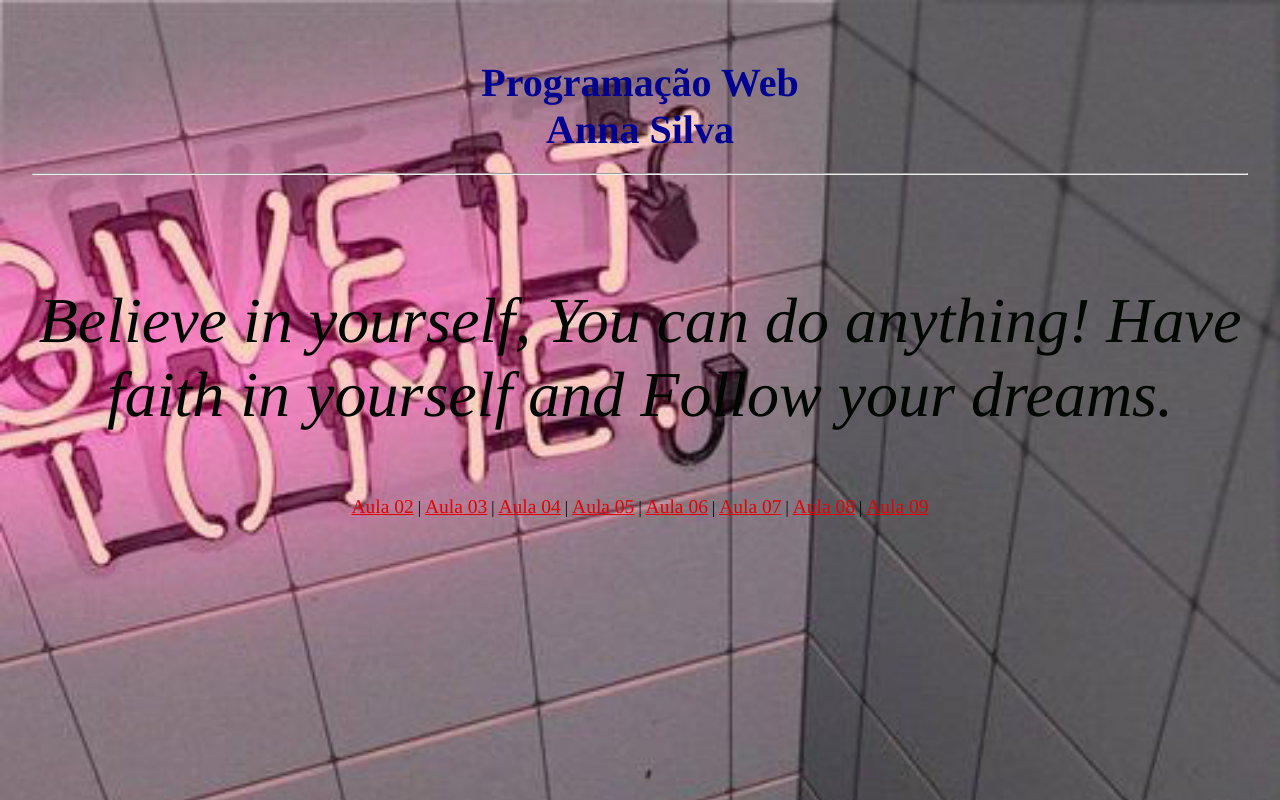
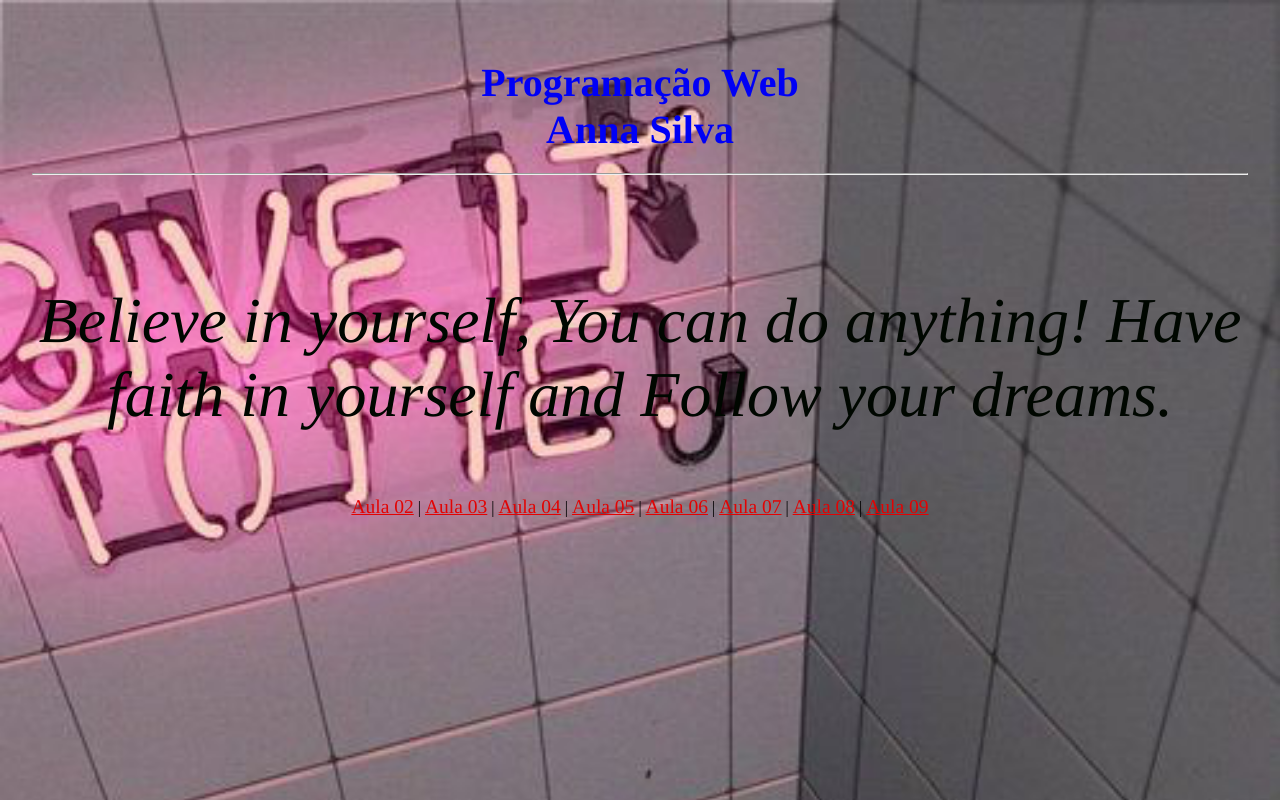
Before and after one commit to AnnaBH/AnnaBH.github.io, a plain HTML site: page index.html in a window 1280 px wide. Drawn offline with Linux system fonts and the light colour scheme.

```diff
--- a/index.css
+++ b/index.css
@@ -17,7 +17,7 @@
 h1{
     font-family: "Time New Roman", Times, serif;
     font-size:2.5em;
-    color:rgb(0, 0, 146);
+    color:rgb(0, 0, 245);
 }
 p{
     font-family: "Time New Roman", Times, serif;
```
